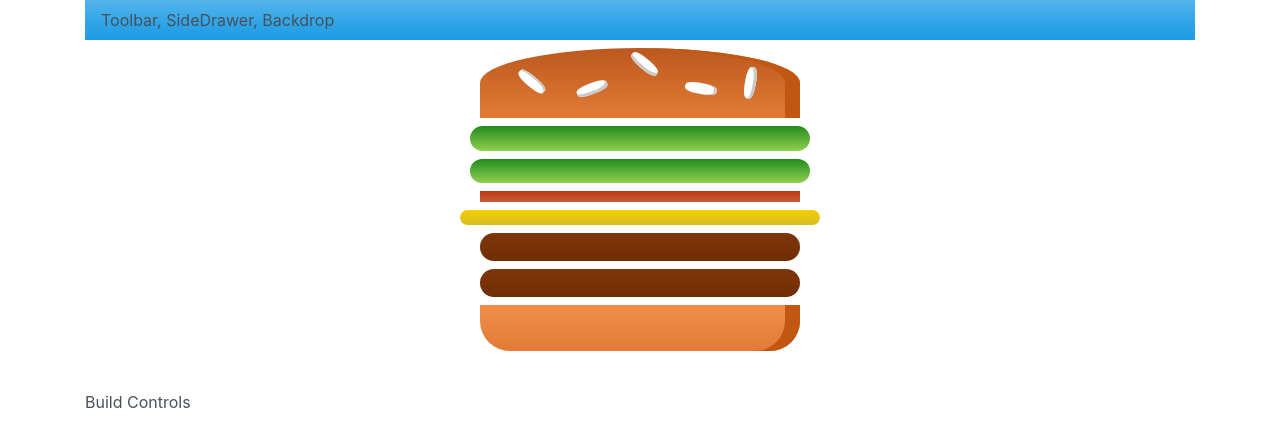
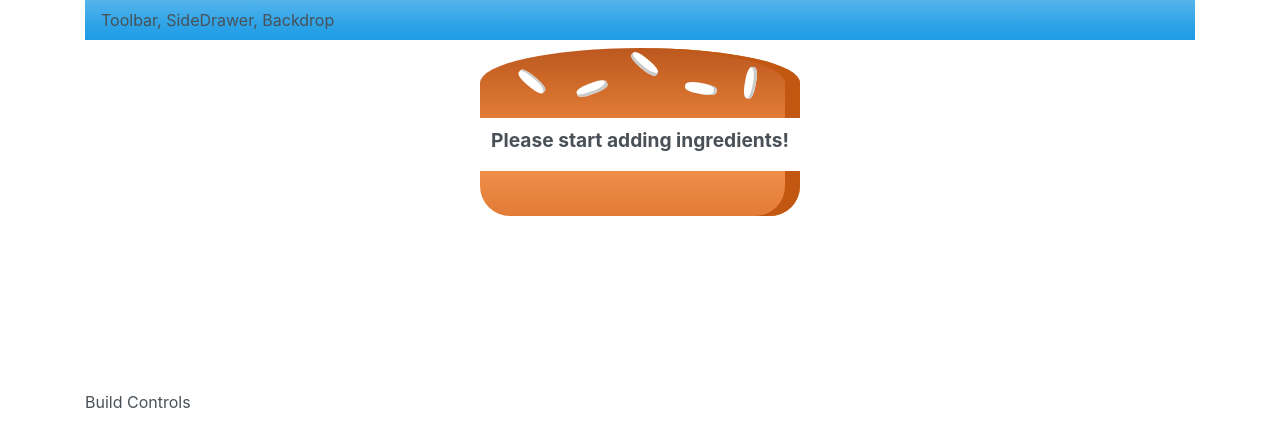
Before and after one commit to HubTicaBB/BurgerBuilder, a React (Create React App) app in the folder client/: page / in a window 1280 px wide. Shown: the top 446 px of the page. Built offline with nearby package versions, Linux system fonts and the light colour scheme.

Commit message:
Calculate number of ingredients dynamically

```diff
--- a/client/src/components/Burger/Burger.js
+++ b/client/src/components/Burger/Burger.js
@@ -3,11 +3,15 @@ import './Burger.css';
 import Ingredient from './Ingredient/Ingredient';
 
 const Burger = props => {
-  const transformedIngredients = Object.keys(props.ingredients).map(ingredientKey => {
-    return [...Array(props.ingredients[ingredientKey])].map((_, i) =>
-      <Ingredient key={ ingredientKey + i } type={ ingredientKey } />
-    );
-  });
+  let transformedIngredients = Object.keys(props.ingredients)
+    .map(ingredientKey => [...Array(props.ingredients[ingredientKey])]
+      .map((_, i) => <Ingredient key={ ingredientKey + i } type={ ingredientKey } />)
+    )
+    .reduce((array, element) => array.concat(element), []);
+
+  if (transformedIngredients.length === 0) {
+    transformedIngredients = <p>Please start adding ingredients!</p>
+  }
 
   return (
     <div className='Burger'>
--- a/client/src/containers/BurgerBuilder/BurgerBuilder.js
+++ b/client/src/containers/BurgerBuilder/BurgerBuilder.js
@@ -5,10 +5,10 @@ import Burger from '../../components/Burger/Burger';
 class BurgerBuilder extends Component {
   state = {
     ingredients: {
-      salad: 2,
-      bacon: 1,
-      cheese: 1,
-      meat: 2
+      salad: 0,
+      bacon: 0,
+      cheese: 0,
+      meat: 0
     }
   };
 
```
